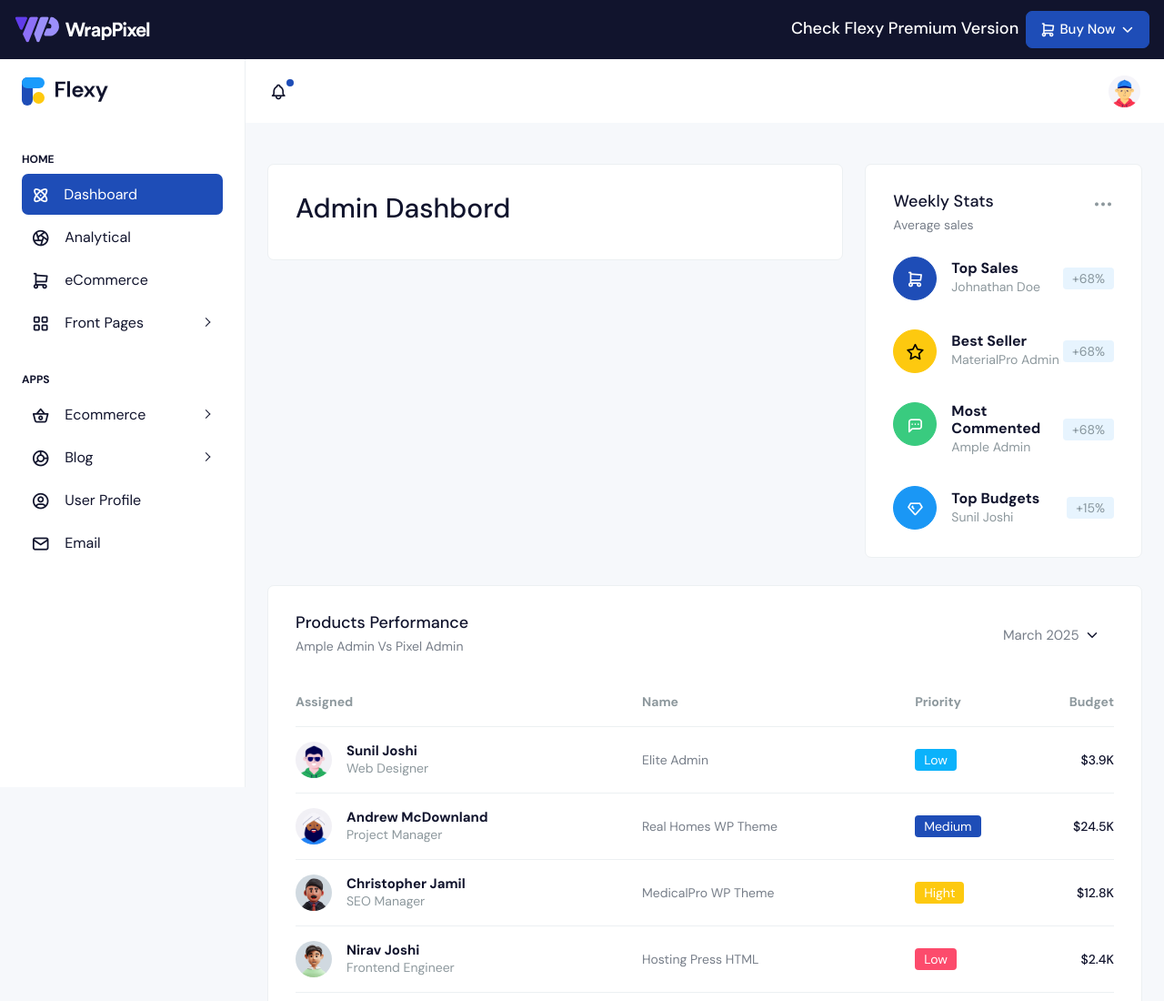
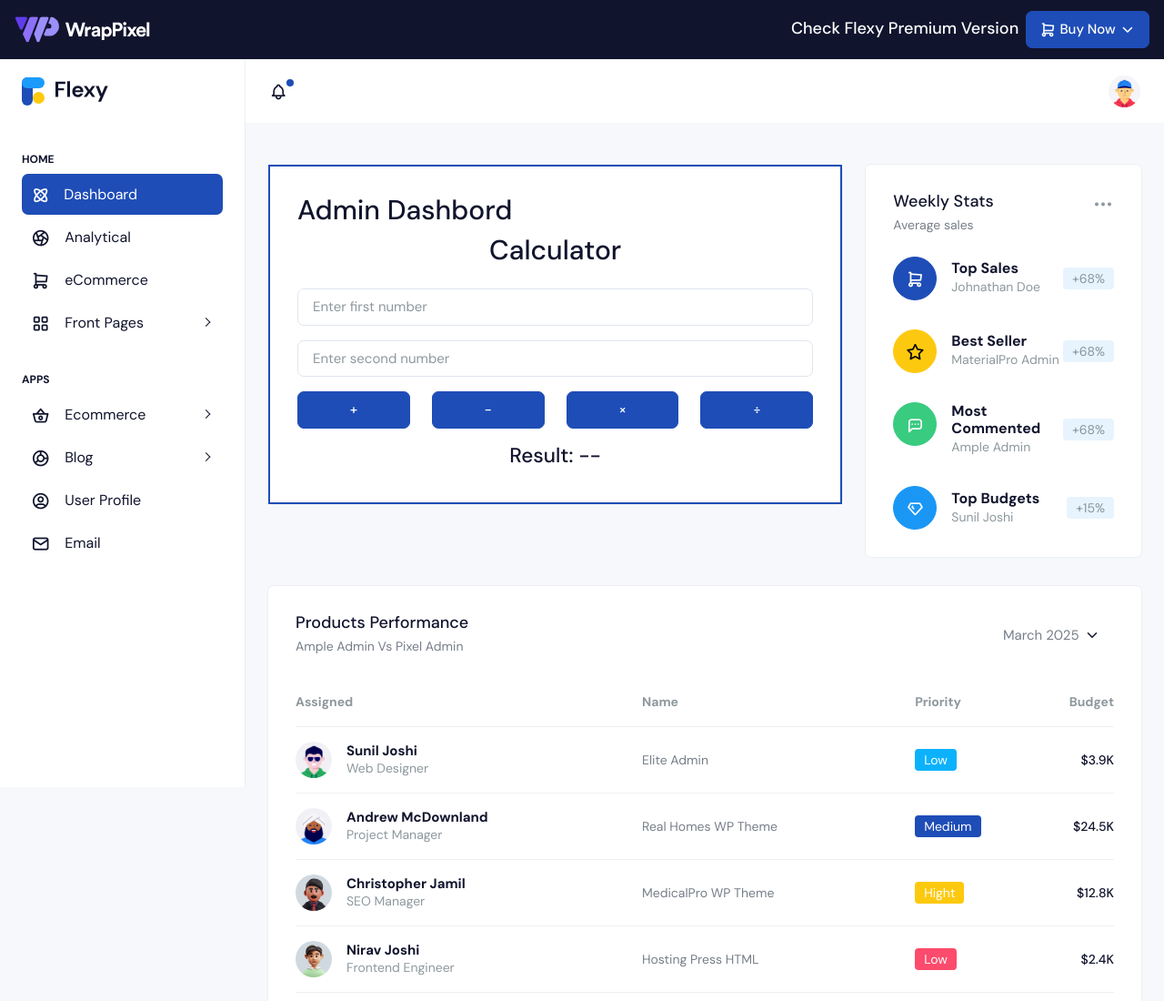
Before and after one commit to fahim-fuladi/multi-login-dashbord, a plain HTML site: page dashbord/admin/index.html in a window 1280 px wide. Shown: the top 1100 px of the page at 91% size. Drawn offline with Linux system fonts and the light colour scheme.

Commit message:
Add a calculator to the admin dashboard

```diff
--- /dev/null
+++ b/assets/scripts/calculator.js
@@ -0,0 +1,30 @@
+function calculate(operator) {
+    const num1 = parseFloat(document.getElementById('num1').value);
+    const num2 = parseFloat(document.getElementById('num2').value);
+    const resultElement = document.getElementById('result');
+
+    if (isNaN(num1) || isNaN(num2)) {
+        resultElement.textContent = "Please enter valid numbers!";
+        return;
+    }
+
+    let result;
+    switch (operator) {
+        case '+':
+            result = num1 + num2;
+            break;
+        case '-':
+            result = num1 - num2;
+            break;
+        case '*':
+            result = num1 * num2;
+            break;
+        case '/':
+            result = num1 / num2;
+            break;
+        default:
+            result = "Invalid operation!";
+    }
+
+    resultElement.textContent = result;
+}
--- a/dashbord/admin/index.html
+++ b/dashbord/admin/index.html
@@ -1738,11 +1738,35 @@
           <div class="row">
             <div class="col-lg-8">
               <div class="card w-100">
-                <div class="card-body">
+                <div class="card-body border-2 border border-primary">
                   <div class="d-md-flex align-items-center">
                     <div>
                       <h4 class="card-title fs-8">Admin Dashbord</h4>
                     </div>
+                  </div>
+                  <div class="calculator">
+                    <h2 class="text-center mb-4">Calculator</h2>
+                    <div class="mb-3">
+                      <input type="number" id="num1" class="form-control" placeholder="Enter first number">
+                    </div>
+                    <div class="mb-3">
+                      <input type="number" id="num2" class="form-control" placeholder="Enter second number">
+                    </div>
+                    <div class="row text-center mb-3">
+                      <div class="col-3">
+                        <button class="btn btn-primary w-100" onclick="calculate('+')">+</button>
+                      </div>
+                      <div class="col-3">
+                        <button class="btn btn-primary w-100" onclick="calculate('-')">−</button>
+                      </div>
+                      <div class="col-3">
+                        <button class="btn btn-primary w-100" onclick="calculate('*')">×</button>
+                      </div>
+                      <div class="col-3">
+                        <button class="btn btn-primary w-100" onclick="calculate('/')">÷</button>
+                      </div>
+                    </div>
+                    <h4 class="text-center">Result: <span id="result">--</span></h4>
                   </div>
                 </div>
               </div>
@@ -2204,6 +2228,7 @@
       </div>
     </div>
   </div>
+  <script src="../../assets/scripts/calculator.js"></script>
   <script src="./assets/libs/jquery/dist/jquery.min.js"></script>
   <script src="./assets/libs/bootstrap/dist/js/bootstrap.bundle.min.js"></script>
   <script src="./assets/js/sidebarmenu.js"></script>
```
